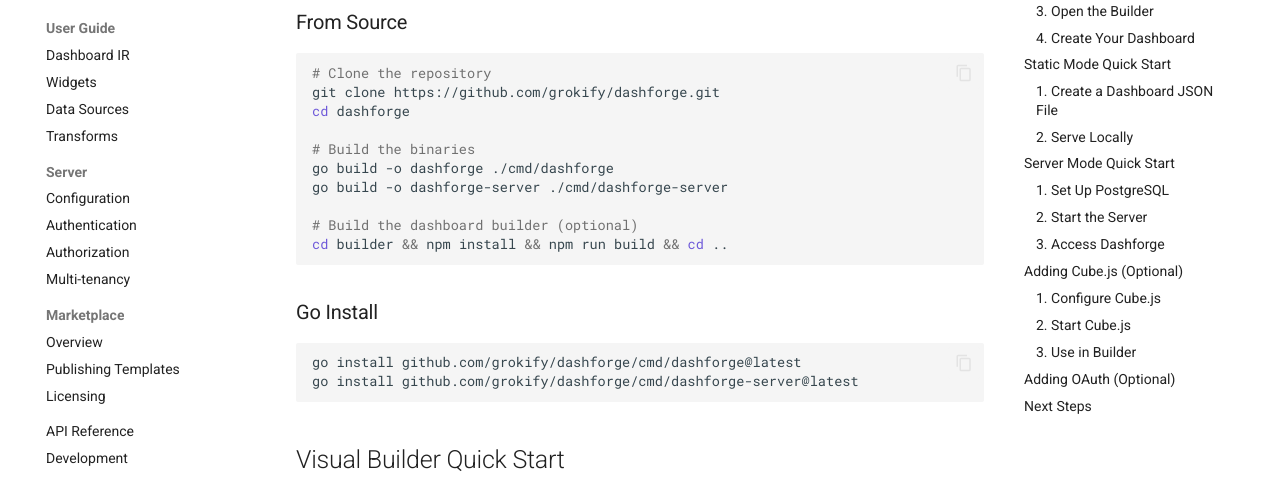
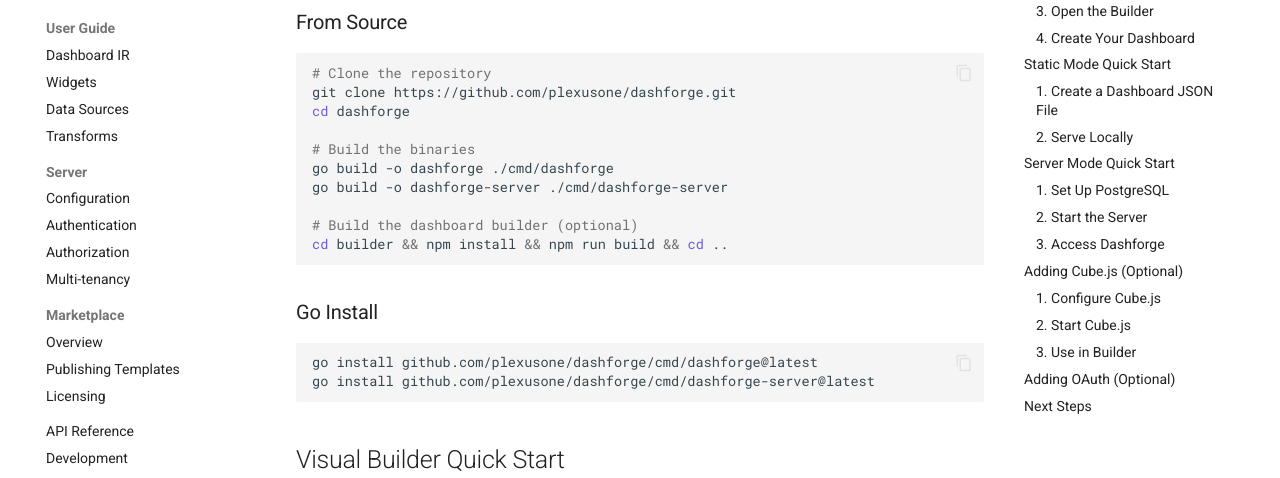
Before and after one commit to plexusone/dashforge, an MkDocs documentation site: the page built from docs/getting-started.md, in a window 1280 px wide and 900 px high. Shown: the part 289-767 px from the top of the window. Built offline with MkDocs 1.6.1 and Material for MkDocs 9.7.7, drawn with Linux system fonts in a browser that asks for light colours; comment, search, counter and statistics services are not loaded.

Commit message:
docs: update documentation URLs to plexusone
Update repository and import path references from grokify to plexusone
in data-sources, getting-started, and development documentation.

Co-Authored-By: Claude Opus 4.5 <noreply@anthropic.com>

````diff
--- a/docs/getting-started.md
+++ b/docs/getting-started.md
@@ -8,7 +8,7 @@ This guide walks you through installing Dashforge and creating your first dashbo
 
 ```bash
 # Clone the repository
-git clone https://github.com/grokify/dashforge.git
+git clone https://github.com/plexusone/dashforge.git
 cd dashforge
 
 # Build the binaries
@@ -22,8 +22,8 @@ cd builder && npm install && npm run build && cd ..
 ### Go Install
 
 ```bash
-go install github.com/grokify/dashforge/cmd/dashforge@latest
-go install github.com/grokify/dashforge/cmd/dashforge-server@latest
+go install github.com/plexusone/dashforge/cmd/dashforge@latest
+go install github.com/plexusone/dashforge/cmd/dashforge-server@latest
 ```
 
 ## Visual Builder Quick Start
````
Also changed, not shown: docs/data-sources.md (+1 -1 lines), docs/development.md (+4 -4 lines).
